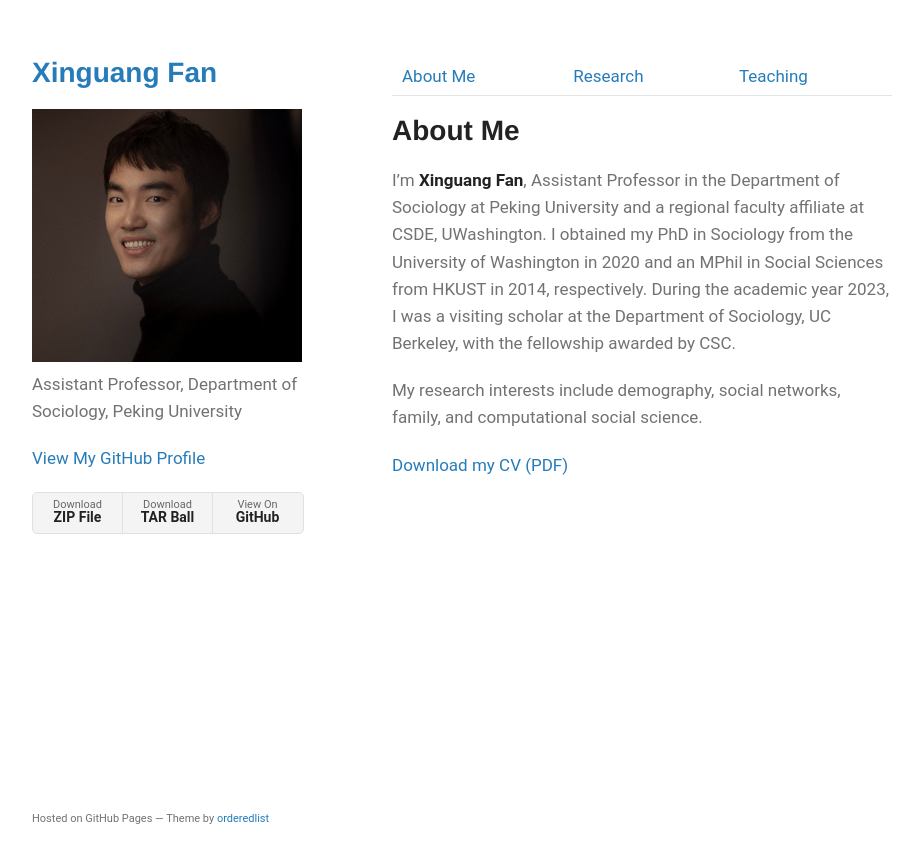
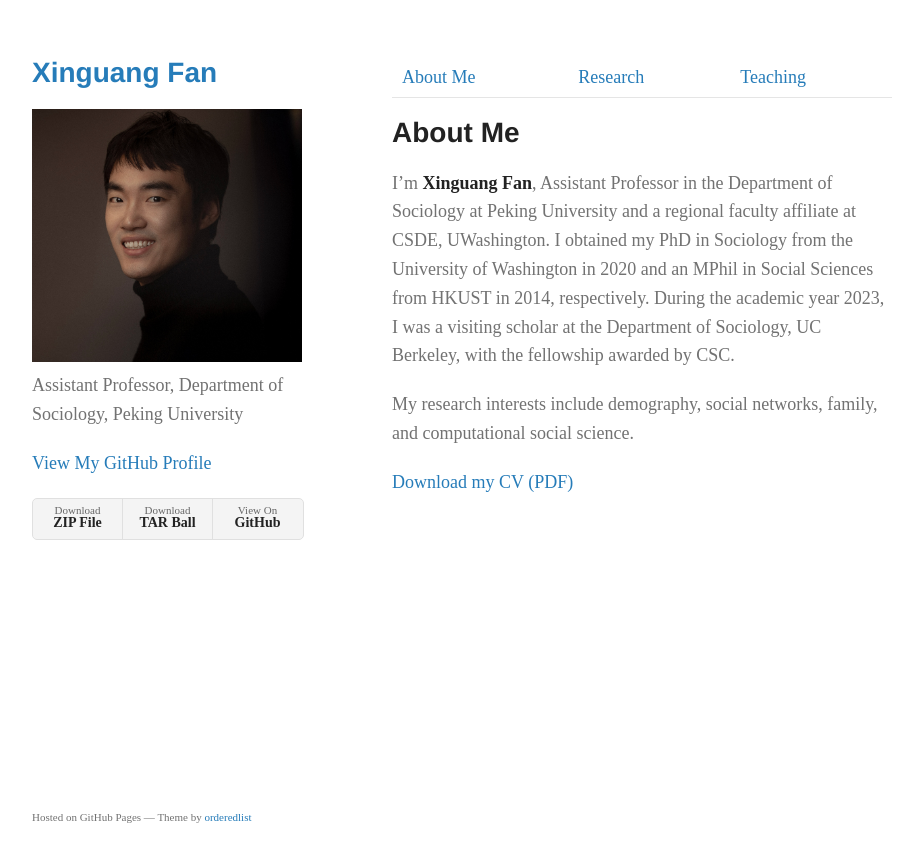
Before and after one commit to xinguang-fan/xinguang-fan.github.io, a Jekyll site: the page built from index.md, in a window 1280 px wide. Shown: the top 863 px of the page, without its empty margins (178-1098 px from the left). Built offline with Jekyll 4.4.1, drawn with Linux system fonts in a browser that asks for light colours.

Commit message:
Update style.scss

```diff
--- a/assets/css/style.scss
+++ b/assets/css/style.scss
@@ -5,8 +5,8 @@
 
 
 body {
-  font-family: "Roboto", serif; /* Example: Georgia */
-  font-size: 17px;
+  font-family: "Nunito", serif; /* Example: Georgia */
+  font-size: 18px;
   line-height: 1.6;
 }
 
```
